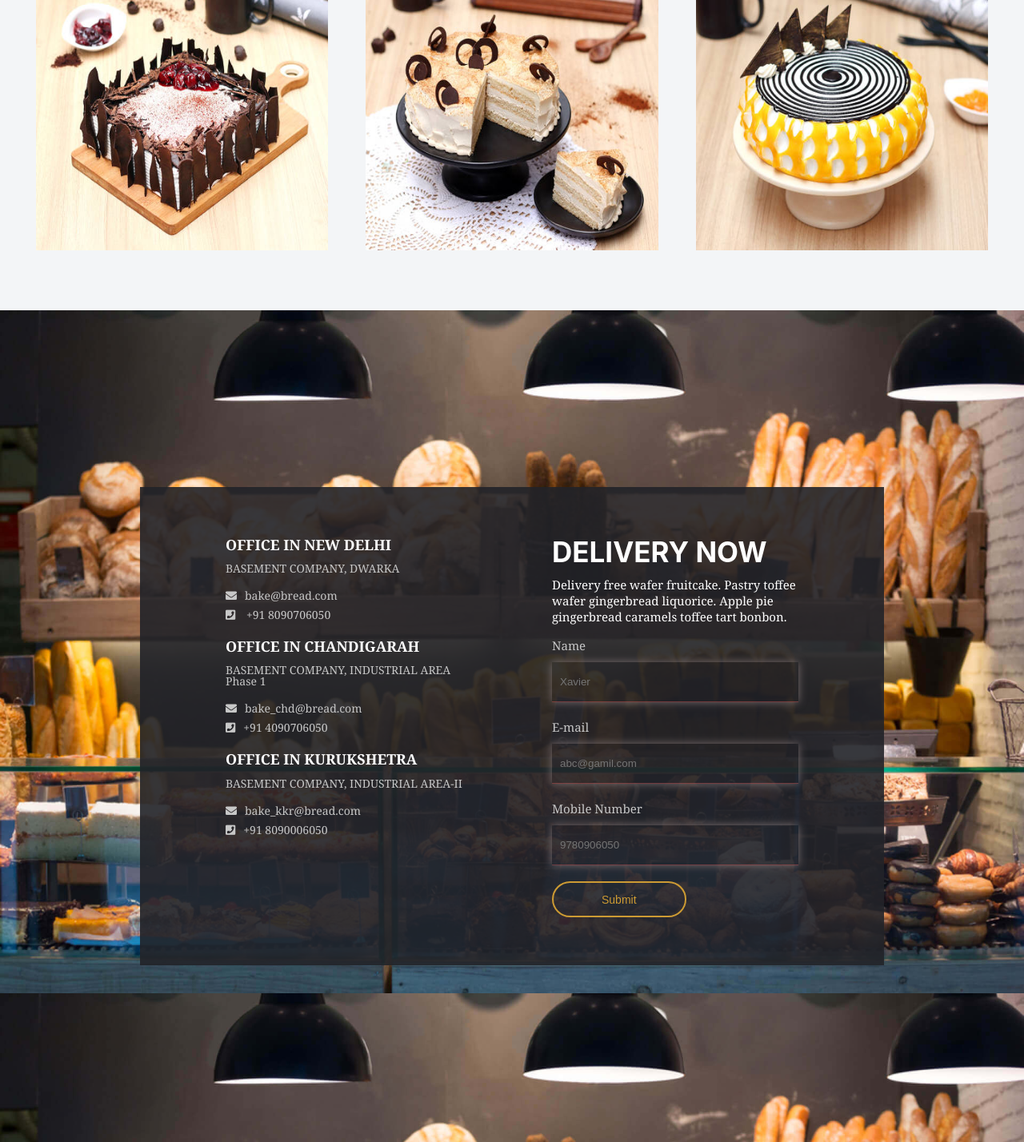
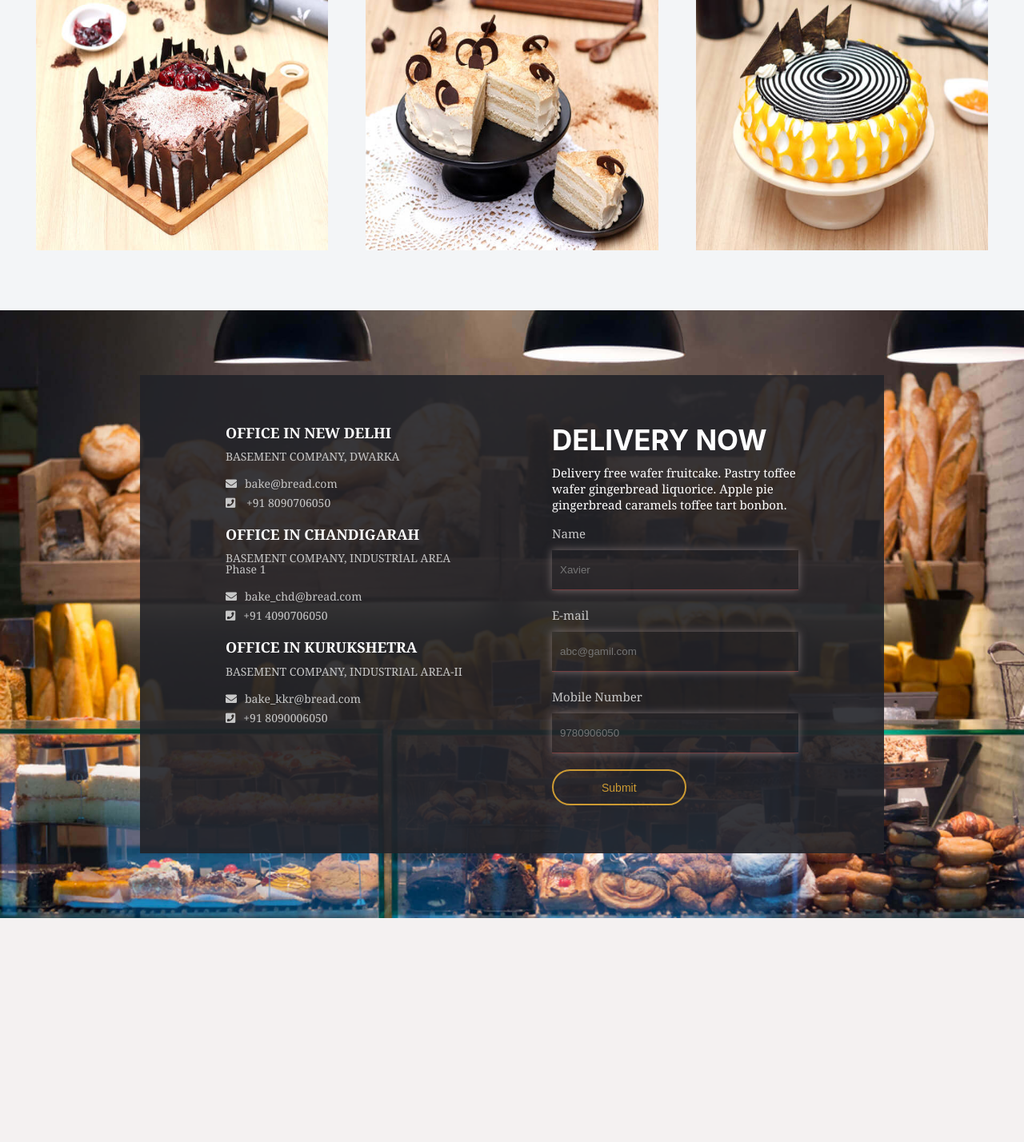
Before and after one commit to huehue26/foodipy, a PHP site: page / in a window 1280 px wide. Shown: the part 3346-4774 px from the top of the page at 80% size. After the commit the page ends 4494 px from the top, so only its background shows below. Run offline with PHP 8.4, Linux system fonts and the light colour scheme; some web fonts are replaced.

```diff
--- a/css/main.css
+++ b/css/main.css
@@ -470,7 +470,7 @@ body {
     background-size: cover;
     background-position: center;
     background-repeat: no-repeat;
-    height: 130vh;
+    height: 95vh;
     width: 100vw;
     display: flex;
     flex-wrap: wrap;
```
